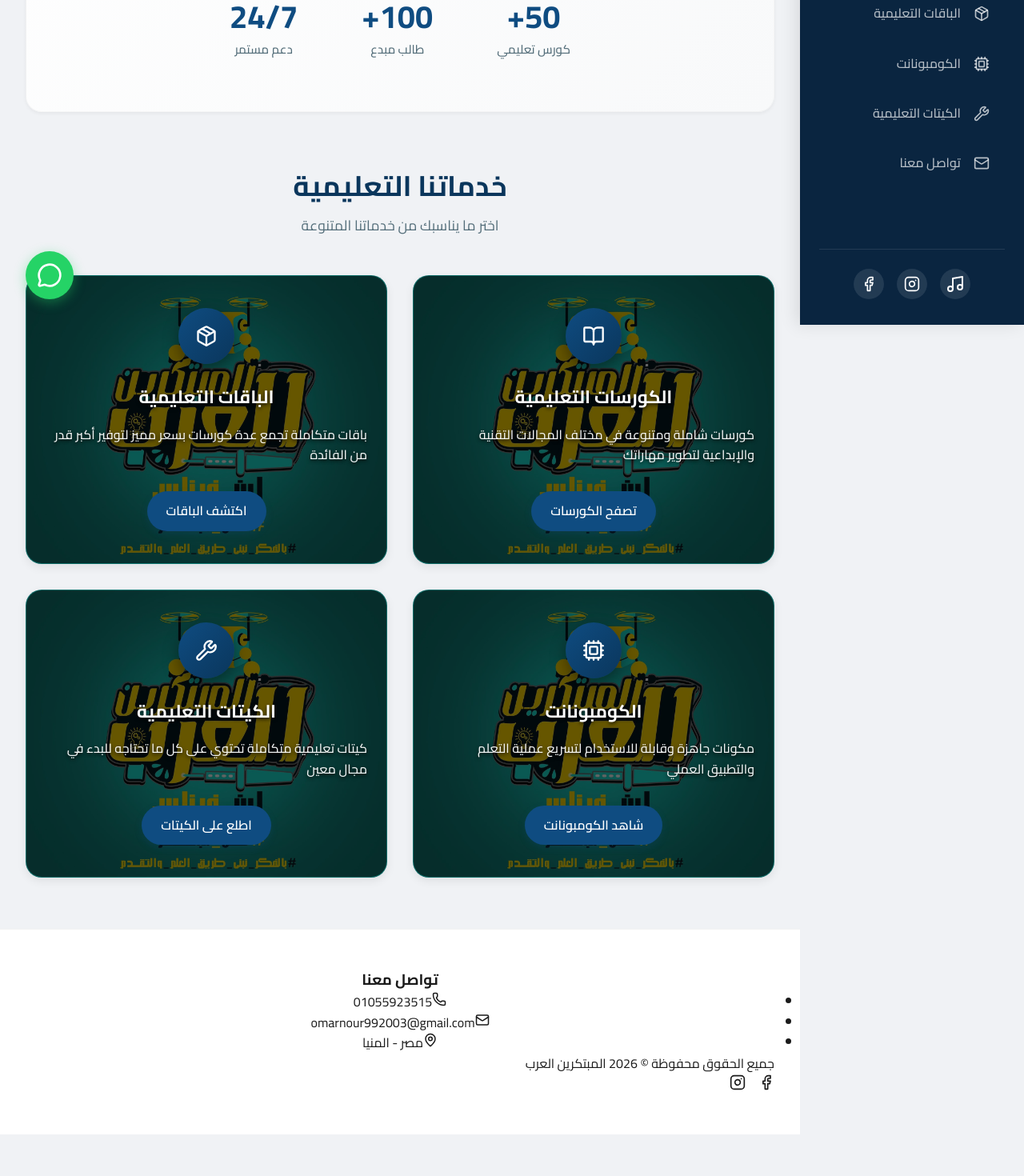
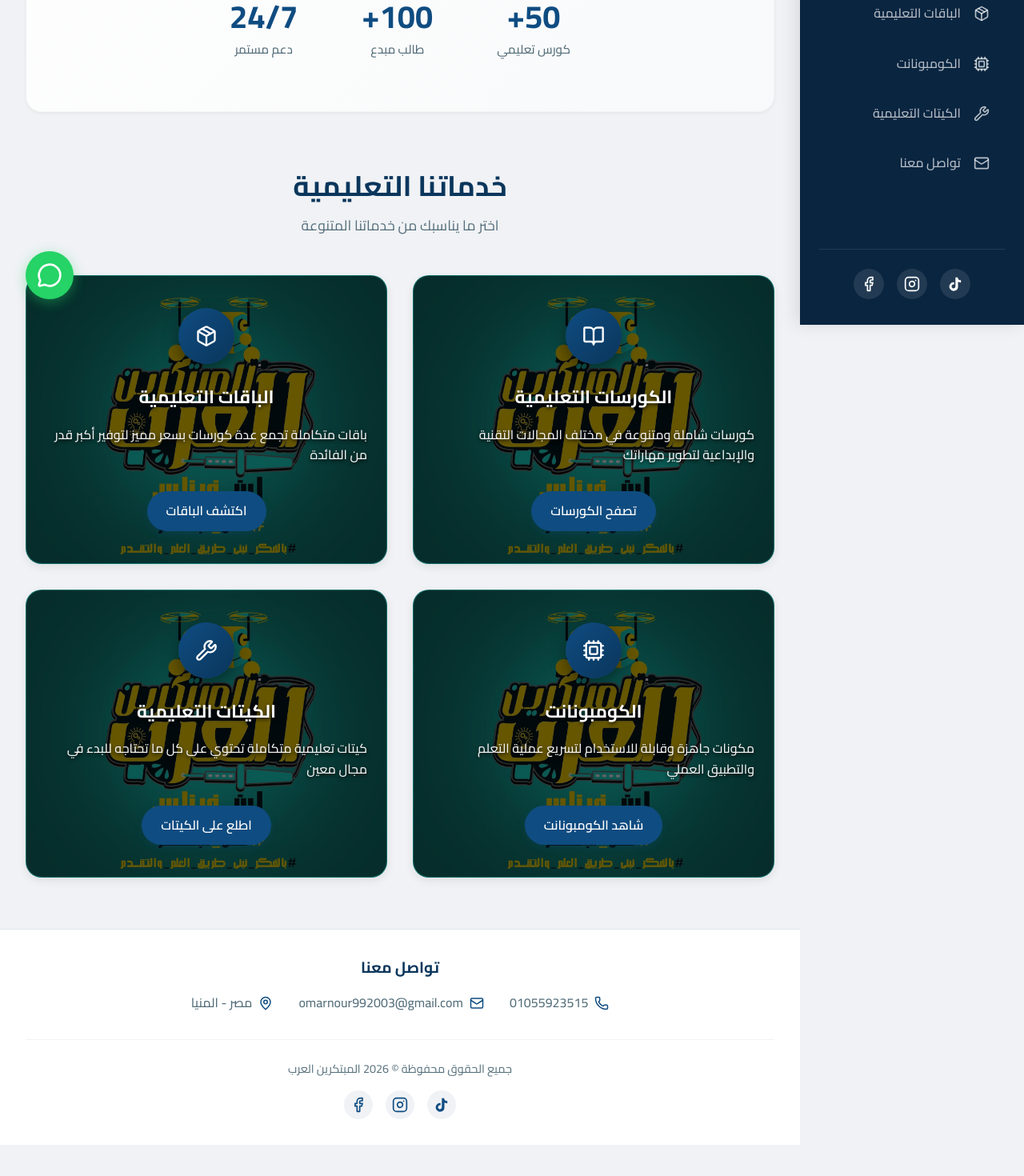
Before and after one commit to OmarNour9903/Arab-innovators, a React (Vite) app: page /#/ in a window 1280 px wide. Shown: the part 394-1864 px from the top of the page at 80% size. Built offline with nearby package versions, Linux system fonts and the light colour scheme.

Commit message:
footer commit

```diff
--- a/src/components/Footer.jsx
+++ b/src/components/Footer.jsx
@@ -1,32 +1,15 @@
 import React from 'react';
 import { Instagram, Facebook, Phone, Mail, MapPin } from 'lucide-react';
+import { TikTokIcon } from './Icons';
 import '../styles/Footer.css';
-
-const TikTokIcon = () => (
-    <svg
-        xmlns="http://www.w3.org/2000/svg"
-        width="24"
-        height="24"
-        viewBox="0 0 24 24"
-        fill="none"
-        stroke="currentColor"
-        strokeWidth="2"
-        strokeLinecap="round"
-        strokeLinejoin="round"
-    >
-        <path d="M9 18V5l12-2v13" />
-        <circle cx="6" cy="18" r="3" />
-        <circle cx="18" cy="16" r="3" />
-    </svg>
-);
 
 const Footer = () => {
     return (
         <footer className="footer">
             <div className="footer-content">
-                <div className="footer-section">
+                <div className="footer-contact">
                     <h3>تواصل معنا</h3>
-                    <ul className="footer-links contact-info">
+                    <ul className="contact-list">
                         <li>
                             <Phone size={18} />
                             <span>01055923515</span>
@@ -41,13 +24,20 @@ const Footer = () => {
                         </li>
                     </ul>
                 </div>
-            </div>
 
-            <div className="footer-bottom">
-                <p>جميع الحقوق محفوظة &copy; {new Date().getFullYear()} المبتكرين العرب</p>
-                <div className="social-links">
-                    <a href="https://www.facebook.com/share/1AR8QyRQuu/?mibextid=wwXIfr" target="_blank" rel="noopener noreferrer"><Facebook size={20} /></a>
-                    <a href="https://www.instagram.com/abn_frnaas_?igsh=MWkzbWR6YTh6Y3VpOA==" target="_blank" rel="noopener noreferrer"><Instagram size={20} /></a>
+                <div className="footer-info">
+                    <p className="copyright">جميع الحقوق محفوظة &copy; 2026 المبتكرين العرب</p>
+                    <div className="social-links footer-socials">
+                        <a href="https://www.tiktok.com/@el_moptakren_el_arab_?_r=1&_t=ZS-932Q4NV9TiT" target="_blank" rel="noopener noreferrer" className="social-link">
+                            <TikTokIcon size={20} />
+                        </a>
+                        <a href="https://www.instagram.com/abn_frnaas_?igsh=MWkzbWR6YTh6Y3VpOA==" target="_blank" rel="noopener noreferrer" className="social-link">
+                            <Instagram size={20} />
+                        </a>
+                        <a href="https://www.facebook.com/share/1AR8QyRQuu/?mibextid=wwXIfr" target="_blank" rel="noopener noreferrer" className="social-link">
+                            <Facebook size={20} />
+                        </a>
+                    </div>
                 </div>
             </div>
         </footer>
--- /dev/null
+++ b/src/components/Icons.jsx
@@ -0,0 +1,14 @@
+import React from 'react';
+
+export const TikTokIcon = ({ size = 24, className = '' }) => (
+    <svg
+        xmlns="http://www.w3.org/2000/svg"
+        width={size}
+        height={size}
+        viewBox="0 0 24 24"
+        fill="currentColor"
+        className={className}
+    >
+        <path d="M19.589 6.686a4.793 4.793 0 0 1-3.77-4.245V2h-3.445v13.672a2.896 2.896 0 0 1-5.201 1.743l-.002-.001.002.001a2.895 2.895 0 0 1 3.183-4.51v-3.5a6.329 6.329 0 0 0-5.394 10.637 6.329 6.329 0 0 0 11.257-4.393V8.601c1.55.436 3.01.889 4.37 1.34V6.44c-1.28-.27-2.73-.72-3.837-1.46z" />
+    </svg>
+);
--- a/src/components/Sidebar.jsx
+++ b/src/components/Sidebar.jsx
@@ -4,25 +4,7 @@ import { Home, Info, BookOpen, Package, Cpu, Wrench, Mail, Instagram, Facebook,
 import logo from '../assets/images/logo.jpeg';
 import '../styles/Sidebar.css';
 
-// Custom TikTok icon since Lucide might not have it or it's named differently
-const TikTokIcon = () => (
-    <svg
-        xmlns="http://www.w3.org/2000/svg"
-        width="24"
-        height="24"
-        viewBox="0 0 24 24"
-        fill="none"
-        stroke="currentColor"
-        strokeWidth="2"
-        strokeLinecap="round"
-        strokeLinejoin="round"
-        className="lucide lucide-music"
-    >
-        <path d="M9 18V5l12-2v13" />
-        <circle cx="6" cy="18" r="3" />
-        <circle cx="18" cy="16" r="3" />
-    </svg>
-);
+import { TikTokIcon } from './Icons';
 
 const Sidebar = ({ isOpen, toggleSidebar }) => {
     const navItems = [
@@ -69,7 +51,7 @@ const Sidebar = ({ isOpen, toggleSidebar }) => {
                 <div className="sidebar-footer">
                     <div className="social-links">
                         <a href="https://www.tiktok.com/@el_moptakren_el_arab_?_r=1&_t=ZS-932Q4NV9TiT" target="_blank" rel="noopener noreferrer" className="social-link tiktok">
-                            <TikTokIcon />
+                            <TikTokIcon size={20} />
                         </a>
                         <a href="https://www.instagram.com/abn_frnaas_?igsh=MWkzbWR6YTh6Y3VpOA==" target="_blank" rel="noopener noreferrer" className="social-link instagram">
                             <Instagram size={20} />
--- a/src/styles/Footer.css
+++ b/src/styles/Footer.css
@@ -1,61 +1,94 @@
 .footer {
     background: white;
-    padding: 3rem 2rem;
+    padding: 2rem 0;
     margin-top: auto;
-    border-top: 1px solid rgba(0, 0, 0, 0.05);
+    border-top: 1px solid var(--border-color);
 }
 
 .footer-content {
     max-width: 1200px;
     margin: 0 auto;
+    padding: 0 2rem;
+    display: flex;
+    flex-direction: column;
+    align-items: center;
+    gap: 2rem;
     text-align: center;
 }
 
-.footer-social-title {
+.footer-contact h3 {
     font-size: 1.2rem;
-    color: var(--color-dark);
-    margin-bottom: 1.5rem;
+    font-weight: 700;
+    color: var(--color-primary-dark);
+    margin-bottom: 1rem;
 }
 
-.footer-social-links {
+.contact-list {
+    list-style: none;
     display: flex;
     justify-content: center;
-    gap: 1.5rem;
-    margin-bottom: 2rem;
+    gap: 2rem;
     flex-wrap: wrap;
+    padding: 0;
 }
 
-.footer-social-link {
+.contact-list li {
     display: flex;
     align-items: center;
     gap: 0.5rem;
-    padding: 0.8rem 1.5rem;
-    border-radius: 12px;
-    color: white;
-    text-decoration: none;
-    font-weight: 600;
-    transition: transform var(--transition-fast);
+    color: var(--text-secondary);
+    font-size: 1rem;
+    font-weight: 500;
 }
 
-.footer-social-link:hover {
-    transform: translateY(-3px);
+.contact-list li svg {
+    color: var(--color-primary);
 }
 
-.footer-social-link.instagram {
-    background: linear-gradient(45deg, #f09433 0%, #e6683c 25%, #dc2743 50%, #cc2366 75%, #bc1888 100%);
+.footer-info {
+    display: flex;
+    flex-direction: column;
+    align-items: center;
+    gap: 1rem;
+    width: 100%;
+    border-top: 1px solid rgba(0, 0, 0, 0.05);
+    padding-top: 1.5rem;
 }
 
-.footer-social-link.tiktok {
-    background: #000000;
+.copyright {
+    color: var(--text-secondary);
+    font-size: 0.9rem;
 }
 
-.footer-social-link.facebook {
-    background: #1877f2;
+/* Reusing simplified social links */
+.footer-socials {
+    display: flex;
+    gap: 1rem;
 }
 
-.footer-copyright {
-    color: #666;
-    font-size: 0.9rem;
-    padding-top: 2rem;
-    border-top: 1px solid rgba(0, 0, 0, 0.05);
+.footer-socials .social-link {
+    width: 36px;
+    height: 36px;
+    border-radius: 50%;
+    display: flex;
+    align-items: center;
+    justify-content: center;
+    background: var(--bg-body);
+    /* Subtle background */
+    color: var(--color-primary);
+    transition: all var(--transition-fast);
 }
+
+.footer-socials .social-link:hover {
+    background: var(--color-primary);
+    color: white;
+    transform: translateY(-3px);
+    box-shadow: 0 4px 10px rgba(15, 76, 129, 0.2);
+}
+
+@media (max-width: 768px) {
+    .contact-list {
+        flex-direction: column;
+        gap: 1rem;
+    }
+}
```
Also changed, not shown: 5 other files (tests, documents, lock files or other folders).
